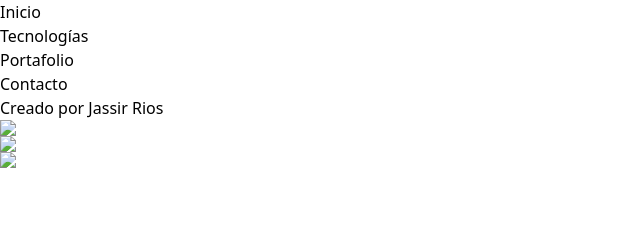
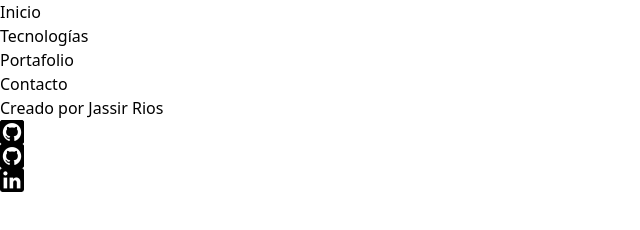
Before and after one commit to Chiro28/portafolio, a website: page src/index.html in a window 1280 px wide. Shown: the whole page, without its empty margins (0-640 px from the left). Drawn offline with Linux system fonts and the light colour scheme; the site is published under a folder, as on GitHub Pages, so addresses that start at the root find nothing.

Commit message:
fixer src url from / to ../

```diff
--- a/src/index.html
+++ b/src/index.html
@@ -17,9 +17,9 @@
 
   <footer>
     <p>Creado por Jassir Rios</p>
-    <a href=""><img src="/assets/img/github.png"></a>
-    <a href=""><img src="/assets/img/github.png"></a>
-    <a href=""><img src="/assets/img/linkedin.png"></a>
+    <a href=""><img src="../assets/img/github.png"></a>
+    <a href=""><img src="../assets/img/github.png"></a>
+    <a href=""><img src="../assets/img/linkedin.png"></a>
   </footer>
 </body>
 </html>
```
Also changed, not shown: src/css/style.css.
